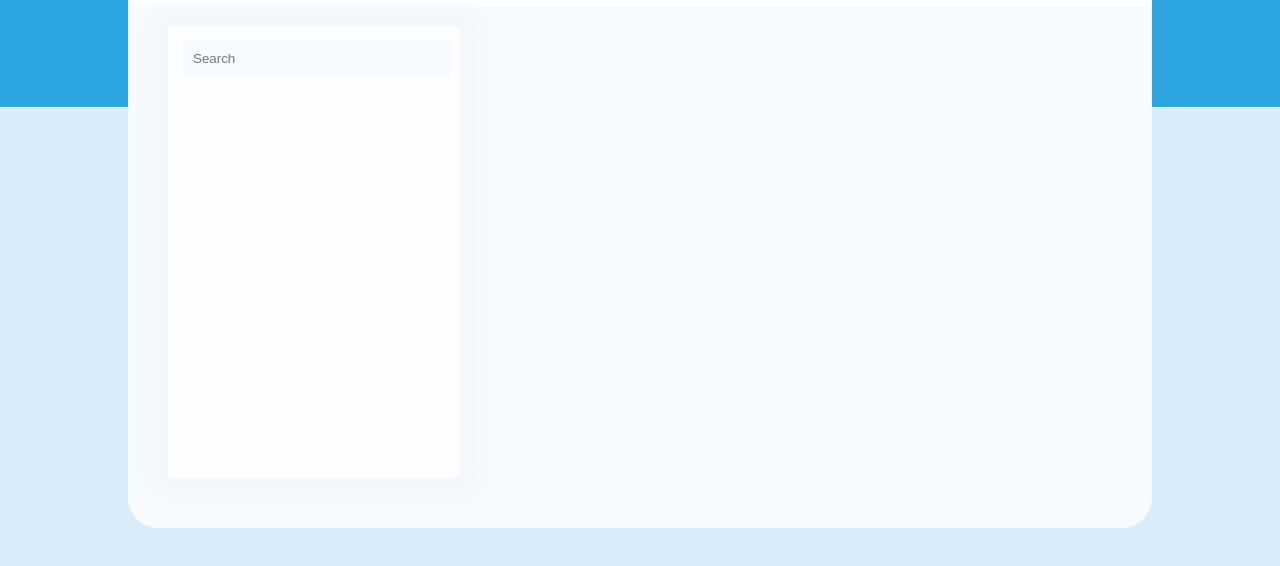
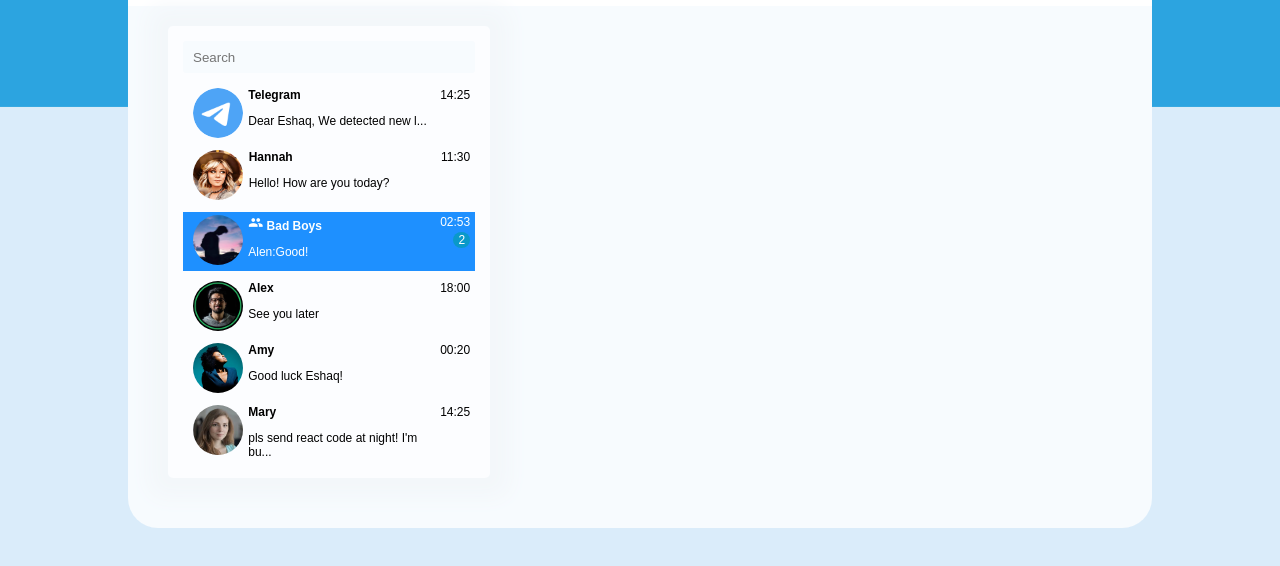
Before and after one commit to Issac-code/telegram-new-face, a plain HTML site: page index.html in a window 1280 px wide. Shown: the part 172-738 px from the top of the page. Drawn offline with Linux system fonts and the light colour scheme.

Commit message:
Add chat items to chat list

```diff
--- a/index.html
+++ b/index.html
@@ -22,6 +22,79 @@
         <main>
             <div class="box chatList">
                 <input id="searchBar" type="text" placeholder="Search">
+                <ul id="chats">
+                    <li>
+                        <img src="images/icon.png">
+                        <div class="chatInfo">
+                            <span class="Title">Telegram</span>
+                            <p>Dear Eshaq, We detected new l...</p>
+                        </div>
+                        <div class="tc">
+                            <span class="time">14:25</span>
+                        </div>
+                    </li>
+                    <li>
+                        <img src="images/chat-profiles/2.jpg">
+                        <div class="chatInfo">
+                            <span class="Title">Hannah</span>
+                            <p>Hello! How are you today?</p>
+                        </div>
+                        <div class="tc">
+                            <span class="time">11:30</span>
+                        </div>
+                    </li>
+                    <li class="active">
+                        <img src="images/chat-profiles/1.jpeg">
+                        <div class="chatInfo">
+                            <span class="Title"><i class="material-icons" style="font-size: 15px;">group</i> Bad Boys</span>
+                            <p><span class="user">Alen:</span>Good!</p>
+                        </div>
+                        <div class="tc">
+                            <span class="time">02:53</span>
+                            <span class="count">2</span>
+                        </div>
+                    </li>
+                    <li>
+                        <img src="images/chat-profiles/3.jpg">
+                        <div class="chatInfo">
+                            <span class="Title">Alex</span>
+                            <p>See you later</p>
+                        </div>
+                        <div class="tc">
+                            <span class="time">18:00</span>
+                        </div>
+                    </li>
+                    <li>
+                        <img src="images/chat-profiles/4.png">
+                        <div class="chatInfo">
+                            <span class="Title">Amy</span>
+                            <p>Good luck Eshaq!</p>
+                        </div>
+                        <div class="tc">
+                            <span class="time">00:20</span>
+                        </div>
+                    </li>
+                    <li>
+                        <img src="images/chat-profiles/5.png">
+                        <div class="chatInfo">
+                            <span class="Title">Mary</span>
+                            <p>pls send react code at night! I'm bu...</p>
+                        </div>
+                        <div class="tc">
+                            <span class="time">14:25</span>
+                        </div>
+                    </li>
+                    <li>
+                        <img src="images/chat-profiles/6.png">
+                        <div class="chatInfo">
+                            <span class="Title">Zahra</span>
+                            <p>Hi!</p>
+                        </div>
+                        <div class="tc">
+                            <span class="time">19:55</span>
+                        </div>
+                    </li>
+                </ul>
             </div>
         </main>
     </div>
--- a/styles/style.css
+++ b/styles/style.css
@@ -70,8 +70,11 @@ main {
 }
 
 .box.chatList {
+    display: grid;
     width: 30%;
     margin: 0 15px;
+    padding: 15px;
+    grid-template-rows: 10% 90%;
 }
 
 #searchBar {
@@ -79,6 +82,62 @@ main {
     border-radius: 3px;
     background-color: rgb(247, 251, 254);
     padding: 10px;
-    margin: 15px;
-    width: 85%;
+    width: 100%;
+    box-sizing: border-box;
+    margin-bottom: 10px;
 }
+
+#chats {
+    display: flex;
+    flex-direction: column;
+    list-style: none;
+    padding: 0;
+    margin: 0;
+    overflow-y: auto;
+    scrollbar-color: rgb(218, 236, 250) #e0e0e0;
+    scrollbar-width: thin;
+}
+
+#chats li {
+    margin: 5px 0;
+    display: flex;
+    justify-content: space-between;
+    font-family: sans-serif;
+    font-size: 12px;
+    padding-right: 5px;
+}
+
+#chats li img {
+    width: 50px;
+    height: 50px;
+    border-radius: 100%;
+    margin-left: 10px;
+}
+
+.chatInfo {
+    width: 65%;
+}
+
+.Title {
+    font-weight: bold;
+}
+
+.tc {
+    display: flex;
+    flex-direction: column;
+    align-items: end;
+}
+
+.count {
+    border-radius: 100%;
+    color: #fff;
+    background-color: rgb(10, 153, 201);
+    padding: 1px 5px;
+    margin-top: 3px;
+}
+
+.active {
+    background-color: dodgerblue;
+    color: #fff;
+    padding-top: 3px;
+}
```
Also changed, not shown: images/chat-profiles/1.jpeg (added), images/chat-profiles/2.jpg (added), images/chat-profiles/3.jpg (added), images/chat-profiles/4.png (added), images/chat-profiles/5.png (added), images/chat-profiles/6.png (added), 2 other files.
